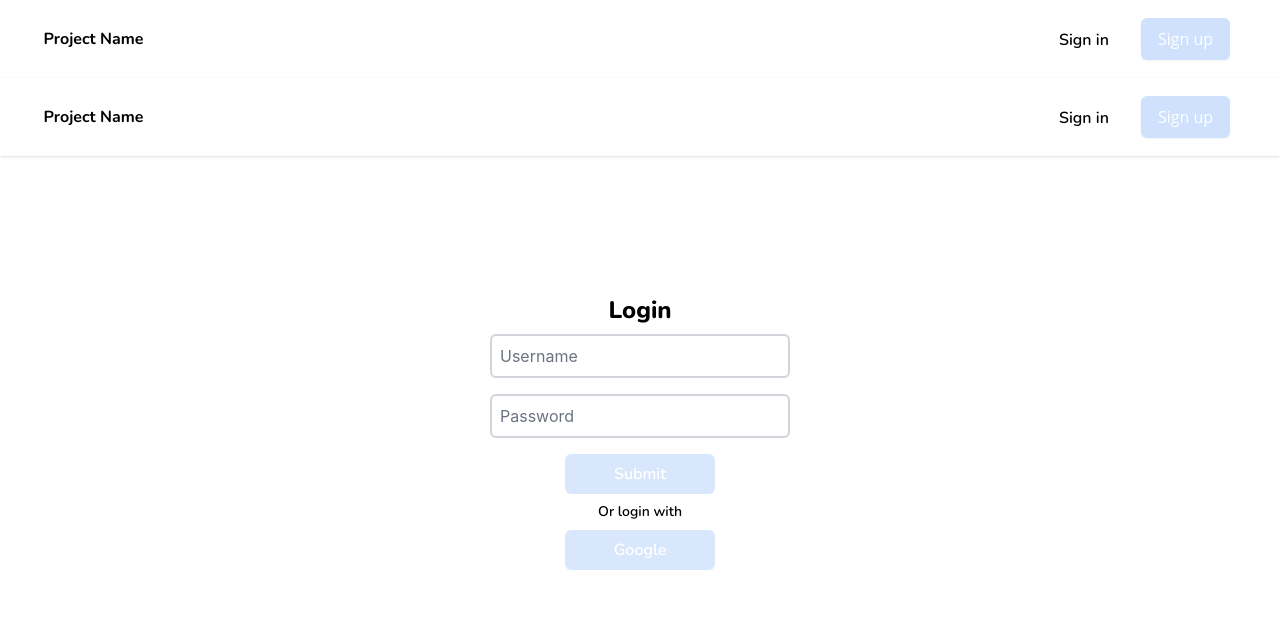
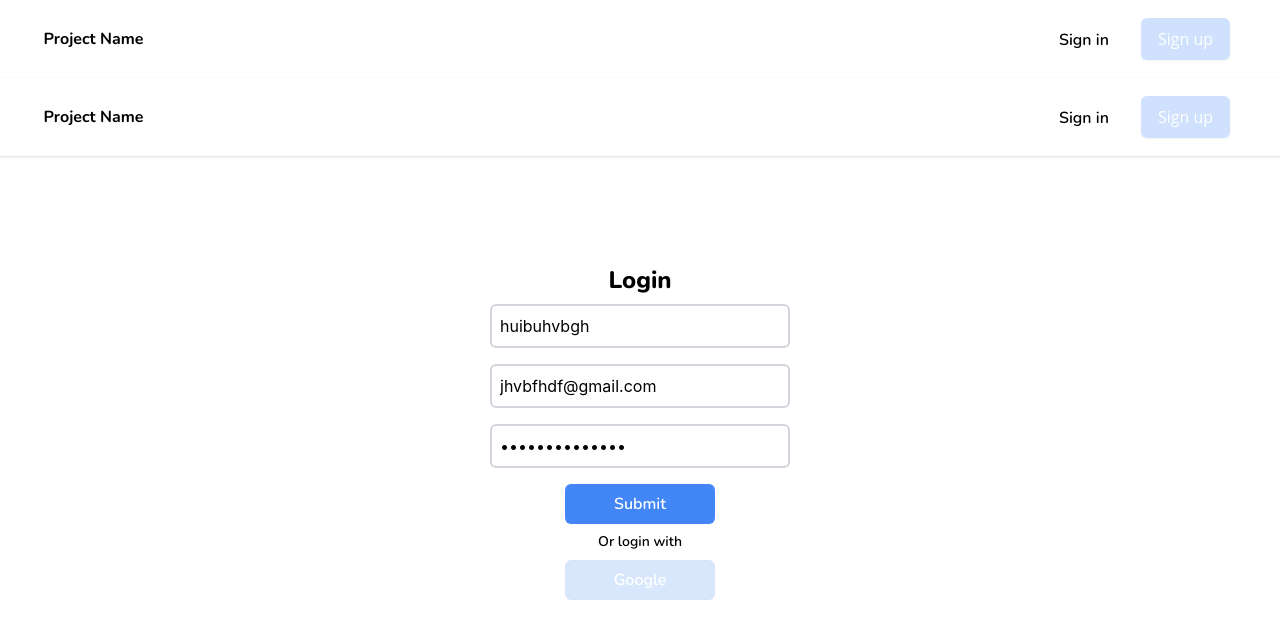
Before and after one commit to FCS-hacked/frontend, a React (Create React App) app: page /login in a window 1280 px wide. Shown: the top 638 px of the page. Built offline with nearby package versions, Linux system fonts and the light colour scheme.

Commit message:
signup and login done

```diff
--- a/src/Pages/Login/index.tsx
+++ b/src/Pages/Login/index.tsx
@@ -1,7 +1,34 @@
 import React from 'react'
 import NavBar from '../../Components/Generic_Navbar'
+import axios from 'axios';
+export default function Login() {
+    const [data, setData] = React.useState({
+        // username: "",
+        // email:"",
+        // password: "",
+        email:"jhvbfhdf@gmail.com",
+        password:"scdksjndcfkjdf",
+        username:"huibuhvbgh",
+    });
+    function OnSubmit(){
+        console.log(data)
+        axios.post('http://localhost:8000/dj-rest-auth/login/', {
+            username: data.username,
+            password: data.password,
+            email: data.email,
+          }, { headers: { 'Content-Type': 'application/json' } })
+          .then(function (response) {
+            console.log(response);
+            localStorage.setItem('access_token', response.data.access_token);
+            localStorage.setItem('refresh_token', response.data.refresh_token);
+            console.log(localStorage.getItem('access_token'));
+            console.log(localStorage.getItem('refresh_token'));
+          })
+          .catch(function (error) {
+            console.log(error);
+          });
+    }
 
-export default function Login() {
   return (
     //create a login page
     <div>
@@ -14,10 +41,22 @@ export default function Login() {
                 </div>
                 {/* //create a form */}
 
-                <form className='flex flex-col items-center justify-center w-[300px]'>
-                    <input type='text' placeholder='Username' className='border-2 border-gray-300 rounded-md p-2 my-2 w-full'/>
-                    <input type='password' placeholder='Password' className='border-2 border-gray-300 rounded-md p-2 my-2 w-full'/>
-                    <button className='bg-googleBlue bg-opacity-20 text-white rounded-md p-2 my-2 w-1/2 font-nunitoSemiBold'>Submit</button>
+                <form className='flex flex-col items-center justify-center w-[300px]'
+                onSubmit={(e) => {
+                    e.preventDefault();
+                    OnSubmit();
+                }}
+                >
+                    <input type='text' value={data.username} placeholder='Username' className='border-2 border-gray-300 rounded-md p-2 my-2 w-full'
+                    onChange={(e) => setData({...data, username: e.target.value})}
+                    />
+                    <input type='email' value={data.email} placeholder='Email' className='border-2 border-gray-300 rounded-md p-2 my-2 w-full'
+                    onChange={(e) => setData({...data, email: e.target.value})}
+                    />
+                    <input type='password' value={data.password} placeholder='Password' className='border-2 border-gray-300 rounded-md p-2 my-2 w-full'
+                    onChange={(e) => setData({...data, password: e.target.value})}
+                    />
+                    <button type='submit' className='bg-googleBlue bg-opacity-100 hover:bg-opacity-95 focus:bg-opacity-80 text-white rounded-md p-2 my-2 w-1/2 font-nunitoSemiBold'>Submit</button>
                 </form>
                 <div className='flex flex-col items-center justify-center w-[300px]'>
                     <div className='font-nunitoSemiBold text-sm'>
--- a/src/Pages/SignUp/index.tsx
+++ b/src/Pages/SignUp/index.tsx
@@ -3,16 +3,38 @@ import NavBar from '../../Components/Generic_Navbar'
 import SignedIn_NavBar from '../../Components/SignedIn_NavBar'
 import axios, { Axios } from 'axios'
 export default function SignUp() {
+
+    //make an object to store the data
+    const [data, setData] = React.useState({
+      email:
+      "anismishra2001@gmail.com",
+      password1:
+      "inshallahboysplayedwell",
+      password2:
+      "inshallahboysplayedwell",
+      username:
+      "waahbe"
+    //   username: "",
+    //   password1: "",
+    //   password2: "",
+    //   email: "",
+    });
+
     function OnSubmit(){
-        axios.post('http://localhost:8000/api/users/signup', {
-            // email:
-          })
+        axios.post('http://localhost:8000/dj-rest-auth/registration/', {
+            username: data.username,
+            password1: data.password1,
+            password2: data.password2,
+            email: data.email,
+          }, { headers: { 'Content-Type': 'application/json' } })
           .then(function (response) {
             console.log(response);
           })
           .catch(function (error) {
             console.log(error);
           });
+
+        console.log(data)
     }
   return (
     <div>
@@ -24,19 +46,27 @@ export default function SignUp() {
                 <div className='font-nunitoExtraBold text-2xl'>
                     Sign Up
                 </div>
-                <form className='flex flex-col items-center justify-center w-[300px]'>
+                <form className='flex flex-col items-center justify-center w-[300px]' onSubmit={(e) => {
+                  e.preventDefault();
+                  OnSubmit();}
+                }>
                     {/* <input type='text' placeholder='First Name' className='border-2 border-gray-300 rounded-md p-2 my-2 w-full'/>
                     <input type='text' placeholder='Last Name' className='border-2 border-gray-300 rounded-md p-2 my-2 w-full'/>
                     <input type='text' placeholder='Aadhar Number' className='border-2 border-gray-300 rounded-md p-2 my-2 w-full'/> */}
-                    <input type='text' placeholder='Username' className='border-2 border-gray-300 rounded-md p-2 my-2 w-full'/>
-                    <input type='text' placeholder='Email' className='border-2 border-gray-300 rounded-md p-2 my-2 w-full'/>
-                    <input type='password' placeholder='Password' className='border-2 border-gray-300 rounded-md p-2 my-2 w-full'/>
-                    <input type='password' placeholder='Confirm Password' className='border-2 border-gray-300 rounded-md p-2 my-2 w-full'/>
-                    <button className='bg-googleBlue bg-opacity-100 hover:bg-opacity-95 focus:opacity-75 text-white rounded-md p-2 my-2 w-1/2 font-nunitoSemiBold'>Submit</button>
+                    <input type='text' placeholder='Username' value={data.username} className='border-2 border-gray-300 rounded-md p-2 my-2 w-full'
+                    onChange={(e) => setData({...data, username: e.target.value})}
+                    />
+                    <input type='email' placeholder='Email' value={data.email} className='border-2 border-gray-300 rounded-md p-2 my-2 w-full'
+                    onChange={(e) => setData({...data, email: e.target.value})}
+                    />
+                    <input type='password' placeholder='Password' value={data.password1} className='border-2 border-gray-300 rounded-md p-2 my-2 w-full'
+                    onChange={(e) => setData({...data, password1: e.target.value})}
+                    />
+                    <input type='password' placeholder='Confirm Password' value={data.password2} className='border-2 border-gray-300 rounded-md p-2 my-2 w-full'
+                    onChange={(e) => setData({...data, password2: e.target.value})}
+                    />
+                    <button className='bg-googleBlue bg-opacity-100 hover:bg-opacity-95 focus:opacity-75 text-white rounded-md p-2 my-2 w-1/2 font-nunitoSemiBold' type="submit">Submit</button>
                 </form>
-
-
-
             </div>
         </div>
     </div>
```
